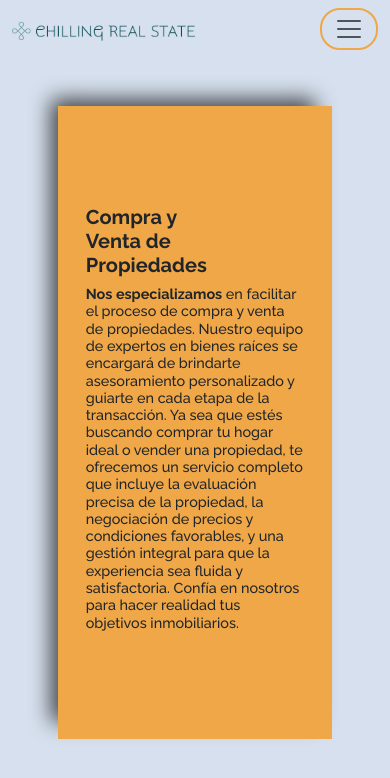
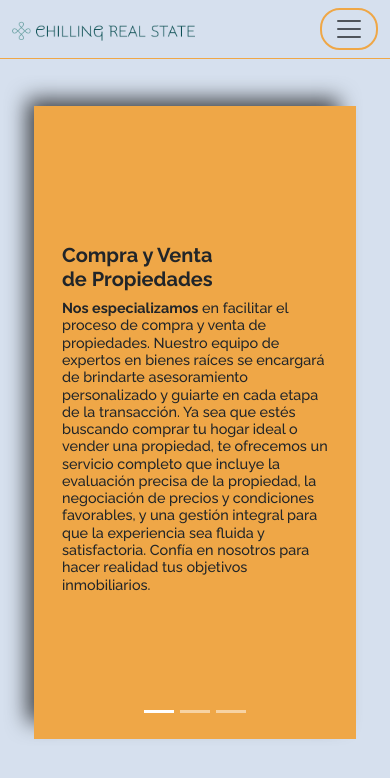
Before and after one commit to Q-ko/Api-pin-front, a React (Create React App) app: page /servicios in a window 390 px wide. Shown: the top 778 px of the page. Built offline with nearby package versions, Linux system fonts and the light colour scheme.

Commit message:
stylo nuevo

```diff
--- a/src/App.js
+++ b/src/App.js
@@ -5,7 +5,7 @@ import Nav from "./components/sections/header/components/nav";
 function App() {
   return (
     <div className="vh-100 vw-100 bg">
-      <header className="w-100">
+      <header className="w-100 border-bottom border-info">
         <Nav />
       </header>
       <main className="d-felx flex-column w-100 h-100">
--- a/src/App.scss
+++ b/src/App.scss
@@ -185,20 +185,20 @@ main {
   }
 
   .servicios {
+    .hww {
+      height: 75%;
+      width: 80%;
+    }
     .bg-img {
       background-image: url(./components/media/slide-2.png);
       background-position: center;
       background-repeat: no-repeat;
       background-size: cover;
 
-      @media screen and (max-width: 1000px) {
-        .bg-img {
-          background-image: none;
-        }
-      }
       .sombra {
         box-shadow: -12px -12px 20px -0.29rem rgba($color: #000000, $alpha: 0.7);
       }
+
       .height-mitad {
         height: 35%;
       }
@@ -209,7 +209,7 @@ main {
         }
       }
 
-      @media screen and (max-width: 768px) {
+      @media screen and (max-width: 991px) {
         .h6 {
           font-size: 0.9rem;
         }
@@ -230,6 +230,21 @@ main {
         .whidt-contacto {
           width: 75%;
         }
+      }
+    }
+    @media screen and (max-width: 991px) {
+      .bg-img {
+        background-image: none;
+      }
+      .hww {
+        height: 75%;
+        width: 88%;
+      }
+    }
+    @media screen and (max-width: 290px) {
+      .hww {
+        height: 75%;
+        width: 100%;
       }
     }
   }
@@ -254,6 +269,27 @@ main {
       }
     }
   }
+  .nosotros {
+    .w-colum-naranja {
+      width: 10%;
+    }
+    .columna-de-texto {
+      .fst {
+        font-size: 2rem;
+      }
+      .fs {
+        font-size: 1rem;
+      }
+      @media screen and (max-width: 576px) {
+        .fst {
+          font-size: 1.6rem;
+        }
+        .fs {
+          font-size: 0.8rem;
+        }
+      }
+    }
+  }
   .contacto {
     .hw-contacto {
       width: 50%;
--- a/src/components/sections/main/pages/Nosotros.js
+++ b/src/components/sections/main/pages/Nosotros.js
@@ -1,57 +1,29 @@
 function Nosotros(promps) {
   return (
-    // <div className="d-flex flex-column position-absolute w-100 h-100 img-nos ">
-    //   <div className="container d-flex flex-column justify-content-center h-100">
-    //     <div className="row d-flex flex-column align-items-start justify-content-center pt-lg-5 pt-md-4 pt-sm-3  h-25">
-    //       <div className="col-12 h-100">
-    //         <h2 className="h2-title text-info text-center h-100">
-    //           Forjando hogares de ensueño con confianza y legado
-    //         </h2>
-    //       </div>
-    //     </div>
-    //     <div className="row d-flex flex-column align-items-start justify-content-center my-2 pt-4 h-75">
-    //       <div className="col-12 h-100">
-    //         <p className=" text-light text-center h-100">
-    //           <strong>
-    //             Chilling Real State, con más de 90 años de experiencia, crea
-    //             hogares de lujo y ensueño en todo el mundo. Vendemos casas en
-    //             todo el mundo, ayudando a las familias a convertir sus sueños en
-    //             realidad. Nuestro compromiso con la calidad y la satisfacción
-    //             del cliente es inquebrantable. Ofrecemos una selección
-    //             incomparable de propiedades exclusivas que encarnan el lujo y el
-    //             diseño impecable. Trabajamos estrechamente con nuestros clientes
-    //             para hacer realidad sus sueños y reflejar su estilo de vida y
-    //             aspiraciones.
-    //             <br /> Bienvenido a Chilling Real State, donde convertimos
-    //             sueños en realidad y hogares en legados.
-    //           </strong>
-    //         </p>
-    //       </div>
-    //     </div>
-    //   </div>
-    // </div>
-    <div className="d-flex flex-column justify-content-center w-100 h-100 img-nos">
-      <div className="container d-flex flex-column justify-content-center h-75 ">
-        <div className="row d-flex flex-column align-items-start justify-content-center ">
+    <div className="h-100 w-100 d-flex justify-content-center align-items-center img-nos nosotros">
+      <div className="row h-75 w-100">
+        <div className="col-2 d-flex justify-content-start align-items-center ms-0 ps-0">
+          <div className="bg-info w-colum-naranja h-50 rounded "></div>
+        </div>
+        <div className="col-8 d-flex justify-content-center align-items-center columna-de-texto">
+          <div className="row">
             <div className="col-12">
-            <h2 className="h2-title text-info text-center fw-bold font-fam">
+              <h2 className="h2-title fst text-info text-center fw-bold font-fam">
                 Forjando hogares de ensueño con confianza y legado
               </h2>
             </div>
-        </div>
-        <div className="row d-flex flex-column align-items-start justify-content-center mt-2">
             <div className="col-12">
-            <p className=" text-light text-center font-fam">
+              <p className=" text-light fs text-center font-fam">
                 <strong>
                   Chilling Real State, con más de 90 años de experiencia, crea
                   hogares de lujo y ensueño en todo el mundo. Vendemos casas en
-                todo el mundo, ayudando a las familias a convertir sus sueños en
-                realidad. Nuestro compromiso con la calidad y la satisfacción
-                del cliente es inquebrantable. Ofrecemos una selección
-                incomparable de propiedades exclusivas que encarnan el lujo y el
-                diseño impecable. Trabajamos estrechamente con nuestros clientes
-                para hacer realidad sus sueños y reflejar su estilo de vida y
-                aspiraciones.
+                  todo el mundo, ayudando a las familias a convertir sus sueños
+                  en realidad. Nuestro compromiso con la calidad y la
+                  satisfacción del cliente es inquebrantable. Ofrecemos una
+                  selección incomparable de propiedades exclusivas que encarnan
+                  el lujo y el diseño impecable. Trabajamos estrechamente con
+                  nuestros clientes para hacer realidad sus sueños y reflejar su
+                  estilo de vida y aspiraciones.
                   <br /> Bienvenido a Chilling Real State, donde convertimos
                   sueños en realidad y hogares en legados.
                 </strong>
@@ -59,8 +31,24 @@ function Nosotros(promps) {
             </div>
           </div>
         </div>
+        <div className="col-2"></div>
+      </div>
     </div>
   );
 }
 
 export default Nosotros;
+
+<p className=" text-light text-center font-fam">
+  <strong>
+    Chilling Real State, con más de 90 años de experiencia, crea hogares de lujo
+    y ensueño en todo el mundo. Vendemos casas en todo el mundo, ayudando a las
+    familias a convertir sus sueños en realidad. Nuestro compromiso con la
+    calidad y la satisfacción del cliente es inquebrantable. Ofrecemos una
+    selección incomparable de propiedades exclusivas que encarnan el lujo y el
+    diseño impecable. Trabajamos estrechamente con nuestros clientes para hacer
+    realidad sus sueños y reflejar su estilo de vida y aspiraciones.
+    <br /> Bienvenido a Chilling Real State, donde convertimos sueños en
+    realidad y hogares en legados.
+  </strong>
+</p>;
--- a/src/components/sections/main/pages/Servicios.js
+++ b/src/components/sections/main/pages/Servicios.js
@@ -1,11 +1,9 @@
 import primerSlide from "../../../media/slide-1.jpeg";
-
-import CarouselDeTexto from "../components/carouselDeTexto";
 
 function Servicios(promps) {
   return (
     <div className="container d-flex align-items-center justify-content-center h-100 servicios">
-      <div className="h-75 w-75  bg-img">
+      <div className="hww  bg-img">
         <div className="container h-100">
           <div className="row height-mitad"></div>
           <div className="row height-mitad2 d-flex  justify-content-end align-items-end">
@@ -14,6 +12,28 @@ function Servicios(promps) {
                 id="carouselServis"
                 class="carousel slide h-100 d-flex align-items-center justify-content-center"
               >
+                <div class="carousel-indicators">
+                  <button
+                    type="button"
+                    data-bs-target="#carouselServis"
+                    data-bs-slide-to="0"
+                    class="active"
+                    aria-current="true"
+                    aria-label="Slide 1"
+                  ></button>
+                  <button
+                    type="button"
+                    data-bs-target="#carouselServis"
+                    data-bs-slide-to="1"
+                    aria-label="Slide 2"
+                  ></button>
+                  <button
+                    type="button"
+                    data-bs-target="#carouselServis"
+                    data-bs-slide-to="2"
+                    aria-label="Slide 3"
+                  ></button>
+                </div>
                 <div class="carousel-inner h-100">
                   <div class="carousel-item bg-info  padding-xy h-100 active">
                     <div className="container d-flex align-items-center justify-content-center h-100">
```
Lines whose indentation alone changed are shown as unchanged.
